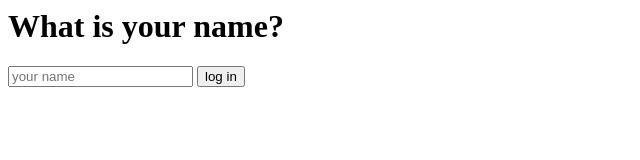
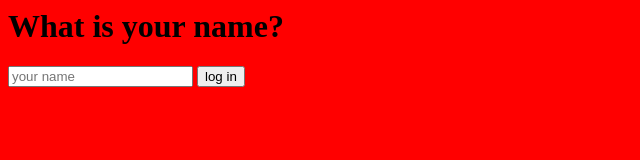
Before and after one commit to KatoCode23/greeting, a website: page index.html in a window 1280 px wide. Shown: the whole page, without its empty margins (0-640 px from the left). Drawn offline with Linux system fonts and the light colour scheme.

Commit message:
css addition

```diff
--- a/index.html
+++ b/index.html
@@ -2,6 +2,7 @@
 
     <head>
         <title>Greeting App</title>
+        <link rel="stylesheet" href="styles.css">
     </head>
 
     <body>
--- /dev/null
+++ b/styles.css
@@ -0,0 +1,3 @@
+body{
+    background: red;
+}
```
